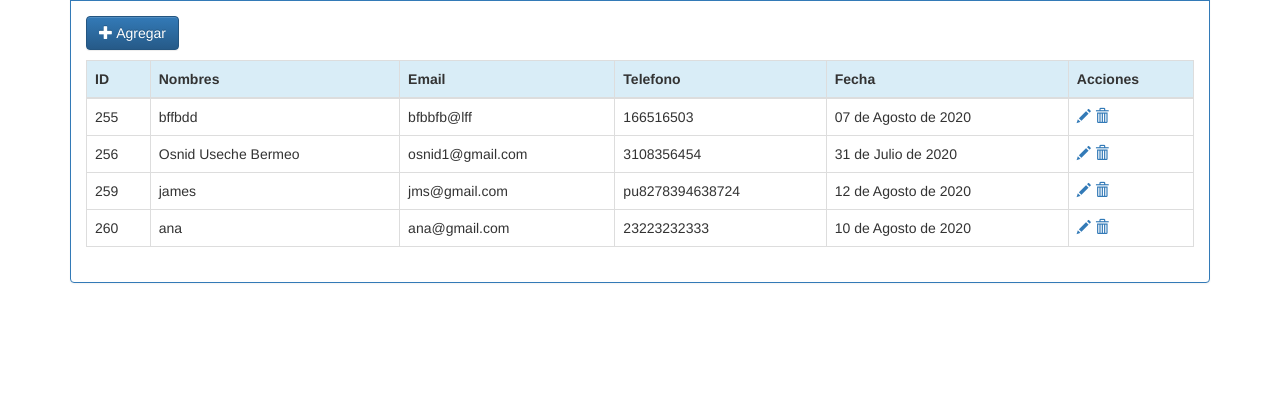
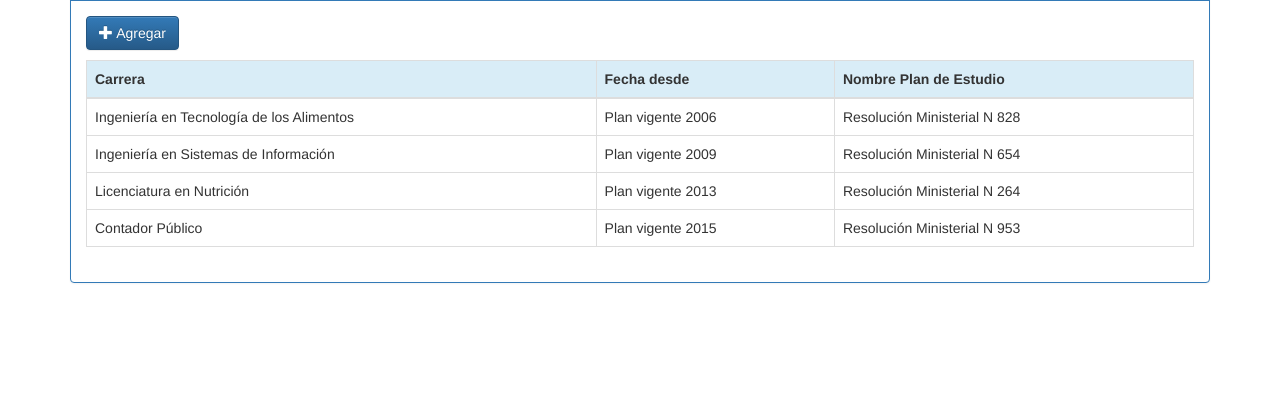
Before and after one commit to TomFisso/igsoft-1, a plain HTML site: page plan.html in a window 1280 px wide. Shown: the part 77-494 px from the top of the page. Drawn offline with nearby package versions, Linux system fonts and the light colour scheme; grey boxes are pictures that could not be loaded; a script that the page names is missing.

Commit message:
Update plan.html
Se cero el template de PLAN DE ESTUDIO.

```diff
--- a/plan.html
+++ b/plan.html
@@ -3,7 +3,7 @@
 <html>
 <head>
 	<meta charset="utf-8">
-	<title>..:: Listado de Alumnos ::..</title>
+	<title>..:: PLAN DE ESTUDIO ::..</title>
 	<link rel="stylesheet" type="text/css" href="css/bootstrap.css">
     <link rel="stylesheet" type="text/css" href="css/bootstrap.min.css">
     <link rel="stylesheet" type="text/css" href="css/bootstrap-theme.css">
@@ -13,7 +13,7 @@
 	<div class="container">
 		<div class="panel panel-primary">
 			<div class="panel-heading">
-								<h3>Listado de Alumnos del V Semestre</h3>
+								<h3>PLAN DE ESTUDIO</h3>
 			</div>
 			<div class="panel-body">
 				<p>
@@ -22,64 +22,49 @@
 				<table class="table table-bordered">
 						<thead>
 							<tr class="info">
-								<th>ID</th>
-								<th>Nombres</th>
-								<th>Email</th>
-								<th>Telefono</th>
-								<th>Fecha</th>
-								<th>Acciones</th>
+								<th>Carrera</th>
+								<th>Fecha desde</th>
+				        <th>Nombre Plan de Estudio</th>
+
+
 							</tr>
 						</thead>
 						<tbody>
 														 <tr>
-							 	<td>255</td>
-							 	<td>bffbdd</td>
-							 	<td>bfbbfb@lff</td>
-							 	<td>166516503</td>
-							 	<td>07 de Agosto de 2020</td>
-							 	<td>
-							 		<a href="editar.php?id=255"><span class="glyphicon glyphicon-pencil" aria-hidden="true"></span></a>
+							 	<td>Ingeniería en Tecnología de los Alimentos</td>
+							 	<td>Plan vigente 2006</td>
+							 	<td>Resolución Ministerial N 828</td>
 
-							 		<a href="javascript:void(0);"onclick="eliminar('eliminar.php?id=255');"><span class="glyphicon glyphicon-trash" aria-hidden="true"></span></a>
 
 							 	</td>
 							 </tr>
 							 							 <tr>
-							 	<td>256</td>
-							 	<td>Osnid Useche Bermeo</td>
-							 	<td>osnid1@gmail.com</td>
-							 	<td>3108356454</td>
-							 	<td>31 de Julio de 2020</td>
-							 	<td>
-							 		<a href="editar.php?id=256"><span class="glyphicon glyphicon-pencil" aria-hidden="true"></span></a>
+							 	<td>Ingeniería en Sistemas de Información </td>
+							 	<td>Plan vigente 2009</td>
+							 	<td>Resolución Ministerial N 654</td>
 
-							 		<a href="javascript:void(0);"onclick="eliminar('eliminar.php?id=256');"><span class="glyphicon glyphicon-trash" aria-hidden="true"></span></a>
+							 	</td>
+							 </tr>
+							 <tr>
+							 <td>Licenciatura en Nutrición</td>
+							 <td>Plan vigente 2013</td>
+							 <td>Resolución Ministerial N 264</td>
+
+							 </td>
+							</tr>
+
+
+
+
+							 	<tr>
+							 	<td>Contador Público</td>
+							 	<td>Plan vigente 2015</td>
+							 	<td>Resolución Ministerial N 953</td>
 
 							 	</td>
 							 </tr>
 							 							 <tr>
-							 	<td>259</td>
-							 	<td>james</td>
-							 	<td>jms@gmail.com</td>
-							 	<td>pu8278394638724</td>
-							 	<td>12 de Agosto de 2020</td>
-							 	<td>
-							 		<a href="editar.php?id=259"><span class="glyphicon glyphicon-pencil" aria-hidden="true"></span></a>
 
-							 		<a href="javascript:void(0);"onclick="eliminar('eliminar.php?id=259');"><span class="glyphicon glyphicon-trash" aria-hidden="true"></span></a>
-
-							 	</td>
-							 </tr>
-							 							 <tr>
-							 	<td>260</td>
-							 	<td>ana</td>
-							 	<td>ana@gmail.com</td>
-							 	<td>23223232333</td>
-							 	<td>10 de Agosto de 2020</td>
-							 	<td>
-							 		<a href="editar.php?id=260"><span class="glyphicon glyphicon-pencil" aria-hidden="true"></span></a>
-
-							 		<a href="javascript:void(0);"onclick="eliminar('eliminar.php?id=260');"><span class="glyphicon glyphicon-trash" aria-hidden="true"></span></a>
 
 							 	</td>
 							 </tr>
```
